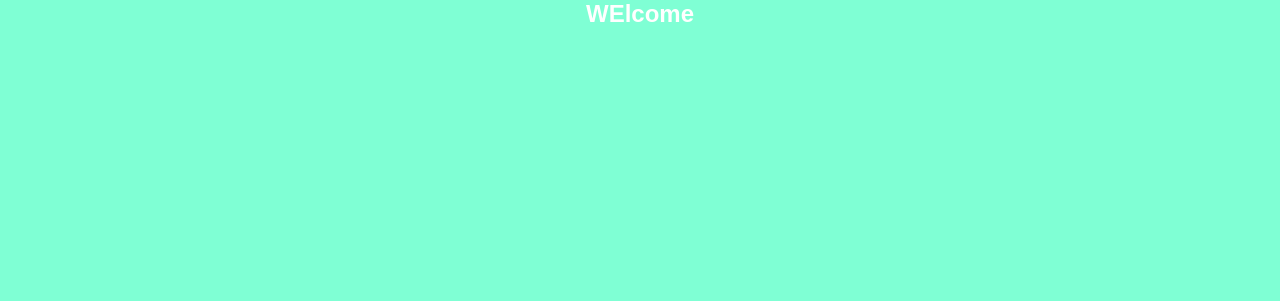
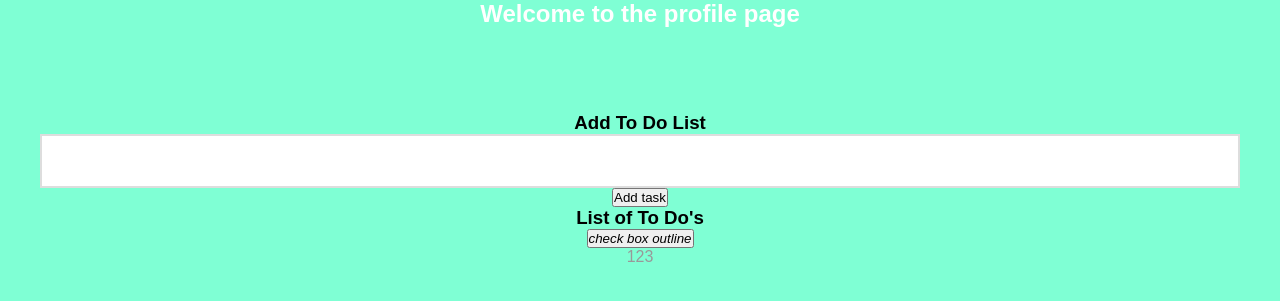
Before and after one commit to azamatbaiyzbekov/Todo-Web-Application, a Node server app: page /profile in a window 1280 px wide. Before the commit the part shown is almost empty. Shown: the top 301 px of the page. Run offline with Node 20, Linux system fonts and the light colour scheme; some libraries are stand-ins or nearby versions.

Commit message:
started working on profile page

```diff
--- a/views/index.ejs
+++ b/views/index.ejs
@@ -2,7 +2,7 @@
   <section class="main-page">
     <div class="nav-bar">
       <h1>Welcome to TODO List</h1>
-        <a href="accounts/profile">View Profile</a>
+        <a href="profile">Profile</a>
         <a href="accounts/signup">Create Account</a>
         <a href="accounts/login">Log In</a>
     </div>
--- a/views/profile/show.ejs
+++ b/views/profile/show.ejs
@@ -1,8 +1,27 @@
 <% include ../partials/_head.ejs %>
 
   <section class="container">
-    <h1>WElcome</h1>
+    <h1>Welcome to the profile page</h1>
   </section>
+
+  <div id="root">
+    <div class="container">
+      <h3>Add To Do List</h3>
+      <input id="new-task" type="text">
+      <button id="add">Add task</button>
+      <h3>List of To Do's</h3>
+      <ul>
+        <li>
+          <button class="material-icons">
+            <i class="material-icons">check box outline</i>
+          </button>
+          <label>123</label>
+        </li>
+      </ul>
+
+    </div>
+
+  </div>
 
 
 <% include ../partials/_footer.ejs %>
```
